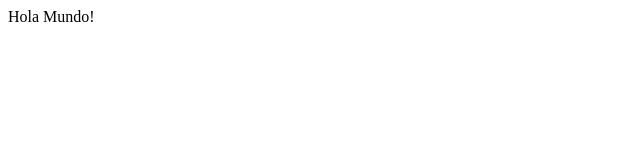
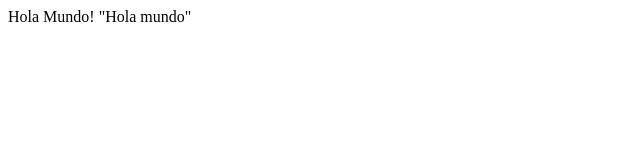
Before and after one commit to LuisMrls13/prueba-clase, a plain HTML site: page index.html in a window 1280 px wide. Shown: the whole page, without its empty margins (0-640 px from the left). Drawn offline with Linux system fonts and the light colour scheme.

Commit message:
Agregamos un Hola Mundo

```diff
--- a/index.html
+++ b/index.html
@@ -11,3 +11,5 @@ Hola Mundo!
 
 </body>
 </html>
+
+"Hola mundo"
```
